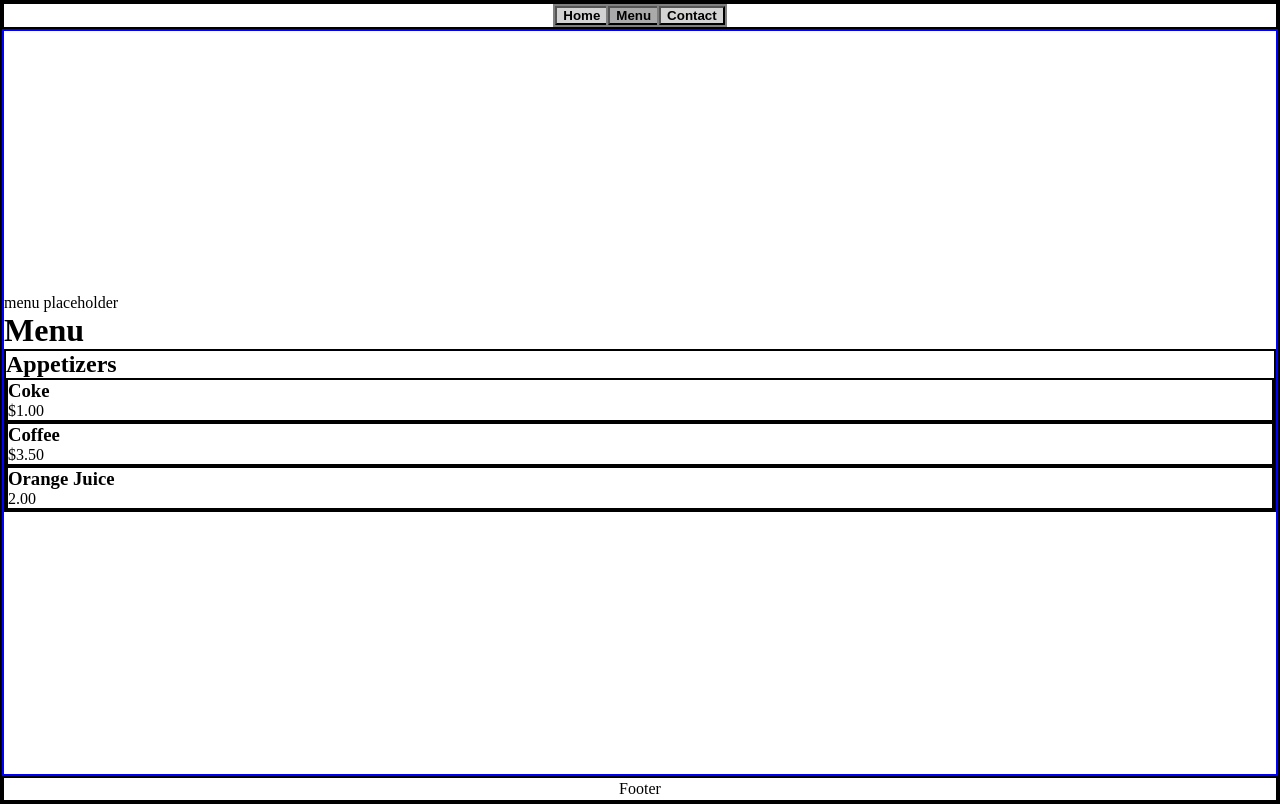
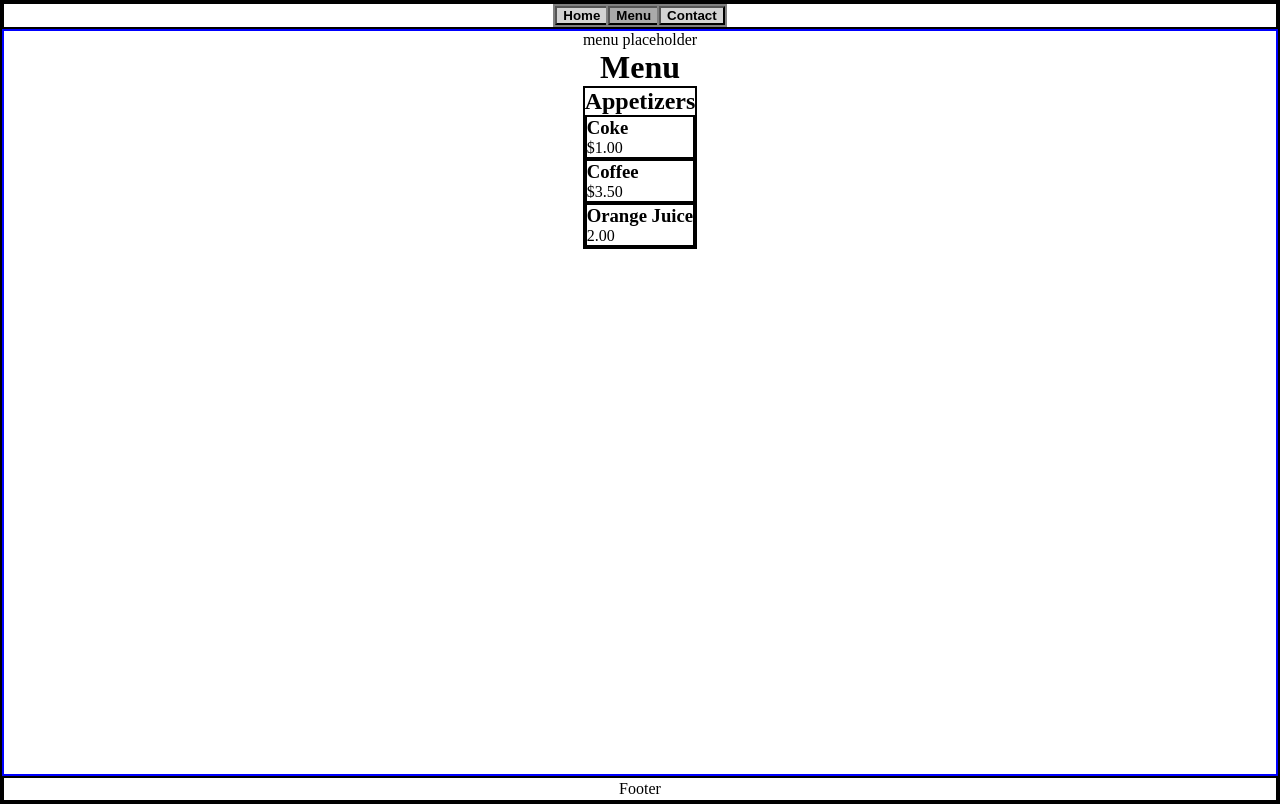
Before and after one commit to fxiaoDFX/restaurantPage, a website built with webpack: page src/template.html in a window 1280 px wide. Built offline with nearby package versions, Linux system fonts and the light colour scheme.

Commit message:
add style to menu tab

```diff
--- a/src/styles/style.css
+++ b/src/styles/style.css
@@ -47,5 +47,12 @@
     flex-direction: column;
     flex-grow: 1;
     border-color: blue;
+}
+
+.home {
     justify-content: center;
 }
+
+.menu {
+    align-items: center;
+}
```
